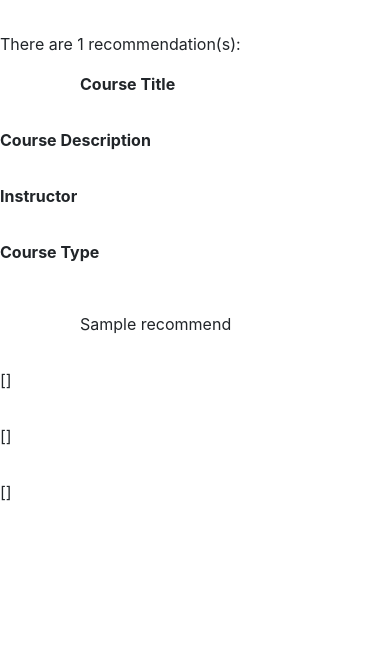
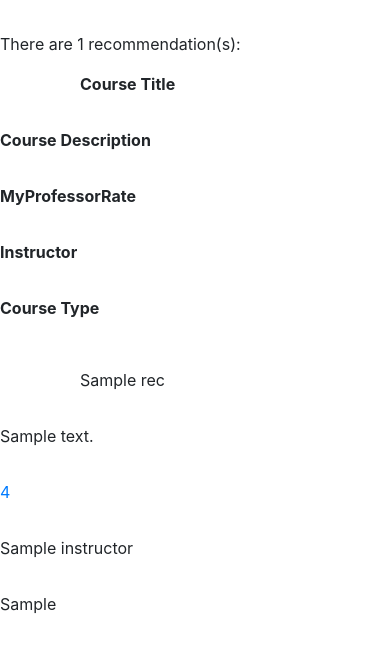
Before and after one commit to I-Wu/CourseRecommendation, a Django app: template mytestsite/templates/recommend_list.html in a window 390 px wide. Shown: the top 653 px of the page. Run offline with Django 3.2, Linux system fonts and the light colour scheme; the template is opened without the code that fills it: most values are stand-ins (such as "Sample title", 1, 10 or a date in 2020); some libraries are stand-ins or nearby versions.

Commit message:
[gau820827] Yooo

```diff
--- a/mytestsite/templates/recommend_list.html
+++ b/mytestsite/templates/recommend_list.html
@@ -12,31 +12,30 @@
     </head>
 
     <body>
-    There are {{ recommend|length }} recommendation(s):
+    There are {{ recommends|length }} recommendation(s):
 
     <div class="row", style="font-weight: bold;">
         <div class="col-md-2">
           <div class="title"> Course Title </div>
         </div>
         <div class="col-md-6"> Course Description </div>
-        <div class="col-md-2"> Instructor </div>
+        <div class="col-md-1"> MyProfessorRate </div>
+        <div class="col-md-1"> Instructor </div>
         <div class="col-md-2"> Course Type </div>
     </div>
 
-    {% for k, v in recommend.items %}
+    {% for rec in recommends %}
     <div class="row">
       <div class="col-md-2">
-        <div class="title"> {{k}} </div>
+        <div class="title"> {{rec.title}} </div>
       </div>
-      <div class="col-md-6"> {{description|lookup:k}} </div>
-      <div class="col-md-2"> {{instructor|lookup:k}} </div>
-      <div class="col-md-2"> {{class_type|lookup:k}} </div>
+      <div class="col-md-6"> {{rec.description}} </div>
+      <div class="col-md-1">
+        <a href="http://www.ratemyprofessors.com/ShowRatings.jsp?tid={{rec.tid}}" > {{rec.rating}} </a>
+      </div>
+      <div class="col-md-1"> {{rec.instructor}} </div>
+      <div class="col-md-2"> {{rec.class_type}} </div>
       <div class="col-md-2"> </div>
-      <!-- <tr>
-        <td> {{k}} </td>
-        <td> {{description|lookup:k}} </td>
-        <td> {{class_type|lookup:k}} </td>
-      </tr> -->
     </div>
     {% endfor %}
     </body>
--- a/mytestsite/trips/views.py
+++ b/mytestsite/trips/views.py
@@ -19,7 +19,7 @@
 
 def find_similarity(request):
     if 'keyword' in request.GET:
-        recommend, description, instructor, class_type = Course.get_recommend_courses((request.GET['keyword']))
+        recommends = Course.get_recommend_courses((request.GET['keyword']))
         #description: (k, v) = (title, description)
         print("comes here!!!")
         return render_to_response('recommend_list.html', locals())
```
Also changed, not shown: mytestsite/manage.py (+4 -3 lines), mytestsite/trips/models.py (+5 -10 lines).
